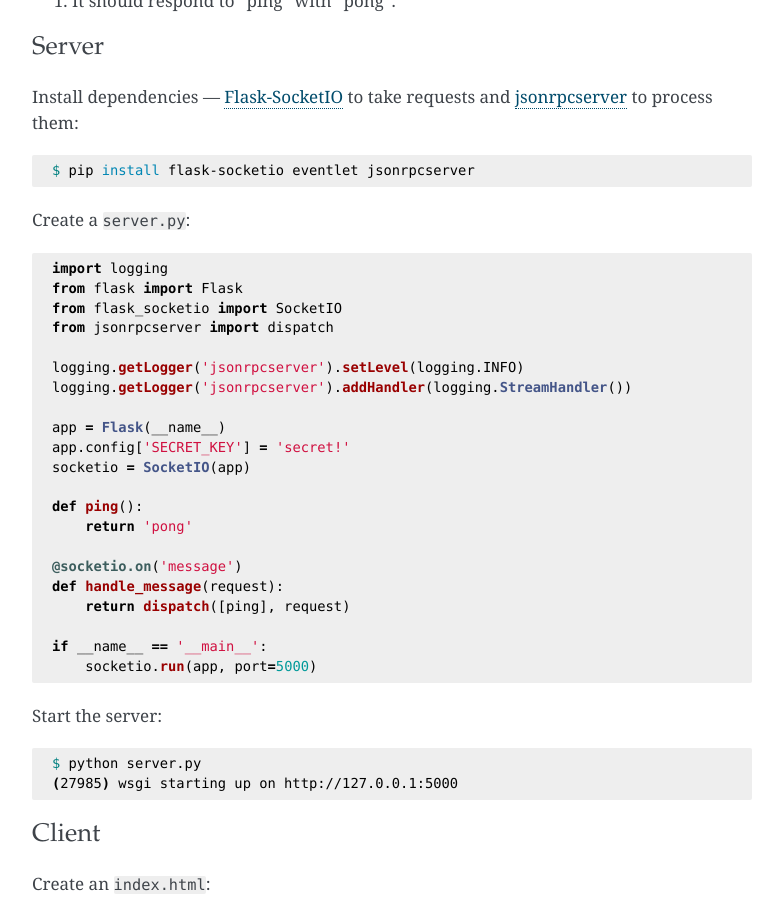
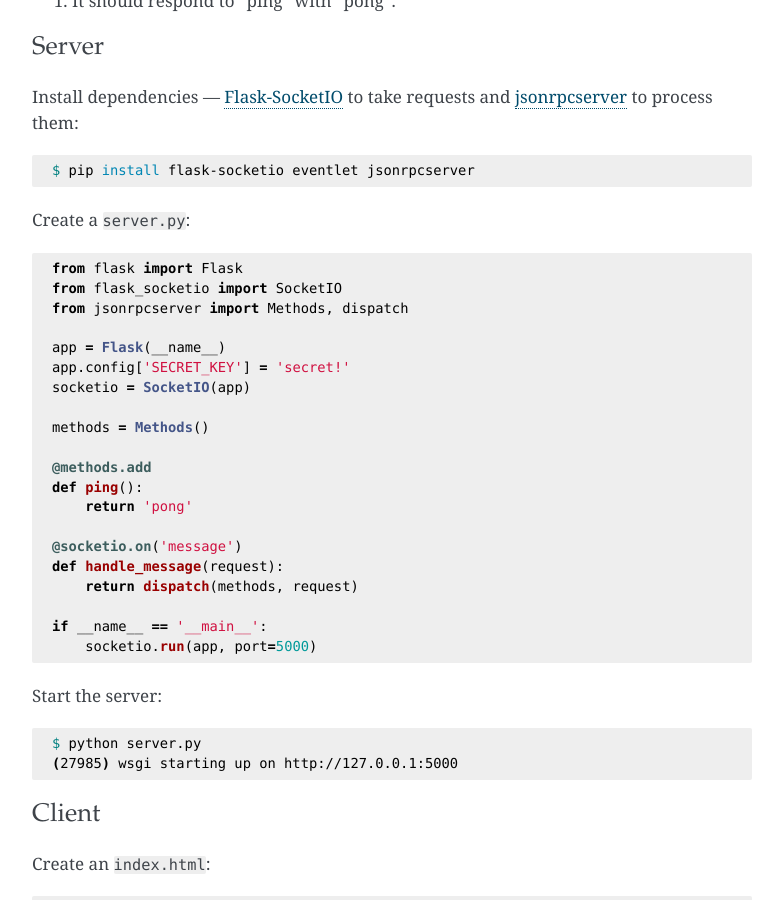
Before and after one commit to explodinglabs/explodinglabs.github.io, a Jekyll site: the page built from _jsonrpc/socketio.markdown, in a window 1280 px wide and 900 px high, scrolled down 281 px. Shown: the whole window, without its empty margins (248-1031 px from the left). Built offline with Jekyll 4.4.1, drawn with Linux system fonts in a browser that asks for light colours; comment, search, counter and statistics services are not loaded.

Commit message:
Fix jsonrpc examples

````diff
--- a/_jsonrpc/flask.markdown
+++ b/_jsonrpc/flask.markdown
@@ -25,16 +25,18 @@ Create a `server.py`:
 
 ```python
 from flask import Flask, request, Response
-from jsonrpcserver import dispatch
+from jsonrpcserver import Methods, dispatch
 
 app = Flask(__name__)
+methods = Methods()
 
+@methods.add
 def ping():
     return 'pong'
 
 @app.route('/', methods=['POST'])
 def index():
-    r = dispatch([ping], request.get_data().decode('utf-8'))
+    r = dispatch(methods, request.get_data().decode('utf-8'))
     return Response(str(r), r.http_status, mimetype='application/json')
 
 if __name__ == '__main__':
--- a/_jsonrpc/socketio.markdown
+++ b/_jsonrpc/socketio.markdown
@@ -21,24 +21,23 @@ $ pip install flask-socketio eventlet jsonrpcserver
 Create a `server.py`:
 
 ```python
-import logging
 from flask import Flask
 from flask_socketio import SocketIO
-from jsonrpcserver import dispatch
-
-logging.getLogger('jsonrpcserver').setLevel(logging.INFO)
-logging.getLogger('jsonrpcserver').addHandler(logging.StreamHandler())
+from jsonrpcserver import Methods, dispatch
 
 app = Flask(__name__)
 app.config['SECRET_KEY'] = 'secret!'
 socketio = SocketIO(app)
 
+methods = Methods()
+
+@methods.add
 def ping():
     return 'pong'
 
 @socketio.on('message')
 def handle_message(request):
-    return dispatch([ping], request)
+    return dispatch(methods, request)
 
 if __name__ == '__main__':
     socketio.run(app, port=5000)
````
Also changed, not shown: _jsonrpc/httpserver.markdown (+5 -3 lines), _jsonrpc/pyzmq.markdown (+5 -2 lines), _jsonrpc/werkzeug.markdown (+5 -2 lines).
